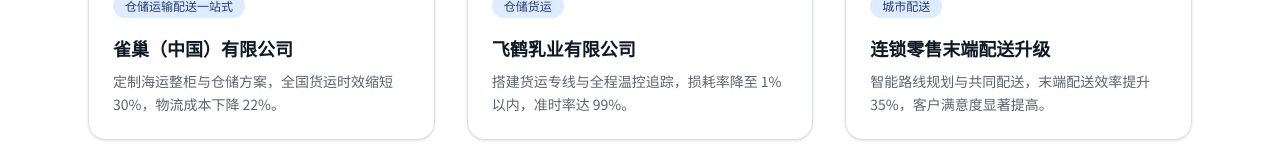
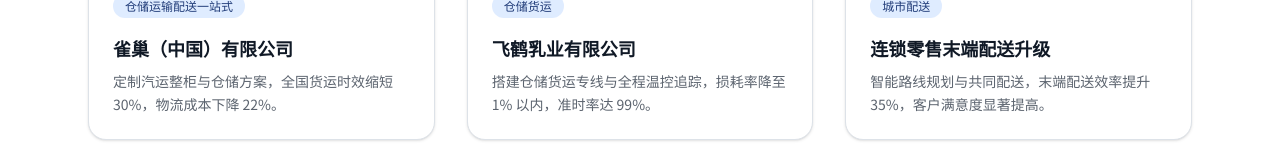
Before and after one commit to lglognet/lglog, a Next.js app: page / in a window 1280 px wide. Shown: the part 2654-2819 px from the top of the page. Built offline with nearby package versions, Linux system fonts and the light colour scheme.

Commit message:
Add files via upload

```diff
--- a/components/cases-section.tsx
+++ b/components/cases-section.tsx
@@ -3,13 +3,13 @@ const cases = [
     image: '/images/case-1.png',
     tag: '仓储运输配送一站式',
     title: '雀巢（中国）有限公司',
-    desc: '定制海运整柜与仓储方案，全国货运时效缩短 30%，物流成本下降 22%。',
+    desc: '定制汽运整柜与仓储方案，全国货运时效缩短 30%，物流成本下降 22%。',
   },
   {
     image: '/images/case-2.png',
     tag: '仓储货运',
     title: '飞鹤乳业有限公司',
-    desc: '搭建货运专线与全程温控追踪，损耗率降至 1% 以内，准时率达 99%。',
+    desc: '搭建仓储货运专线与全程温控追踪，损耗率降至 1% 以内，准时率达 99%。',
   },
   {
     image: '/images/case-3.png',
```
